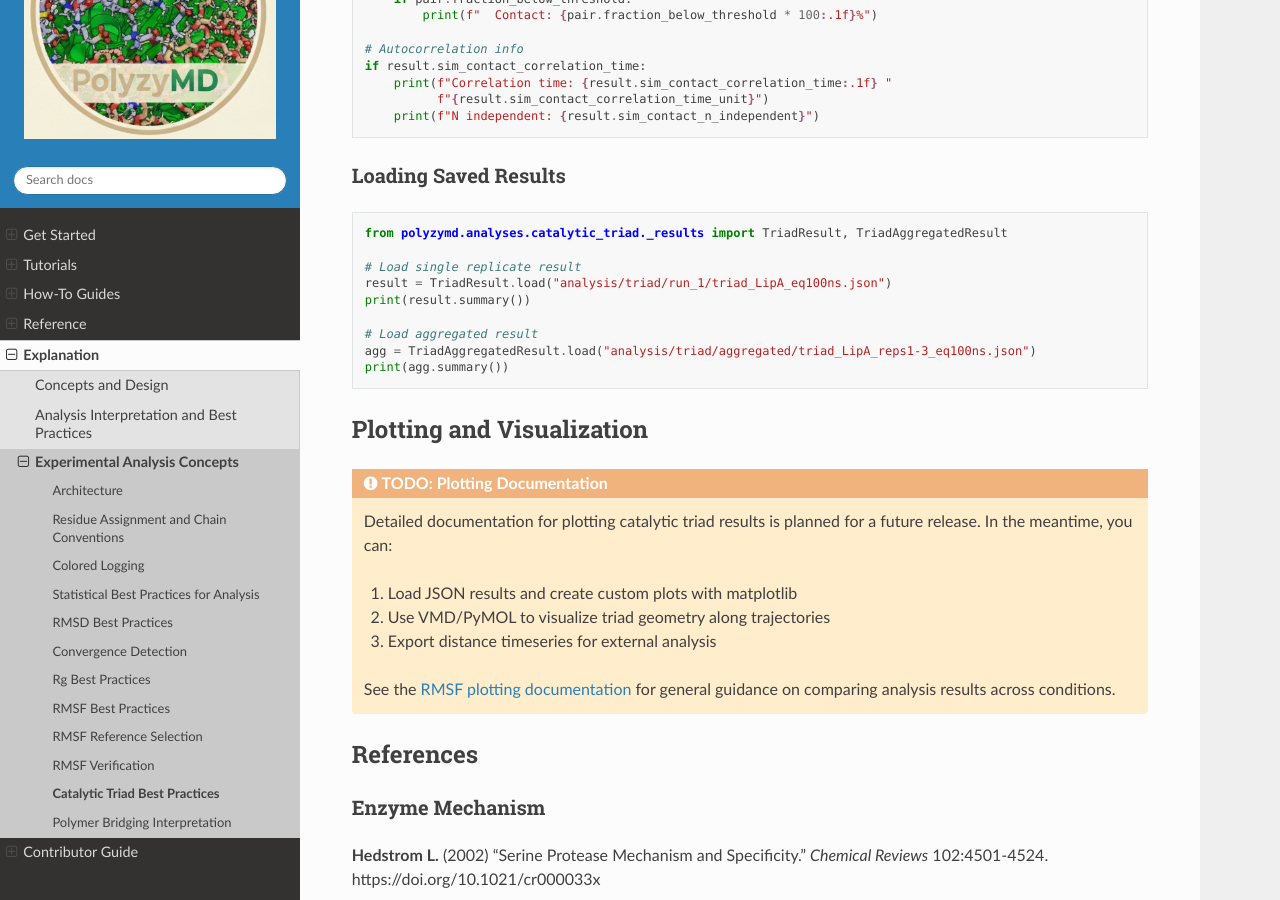
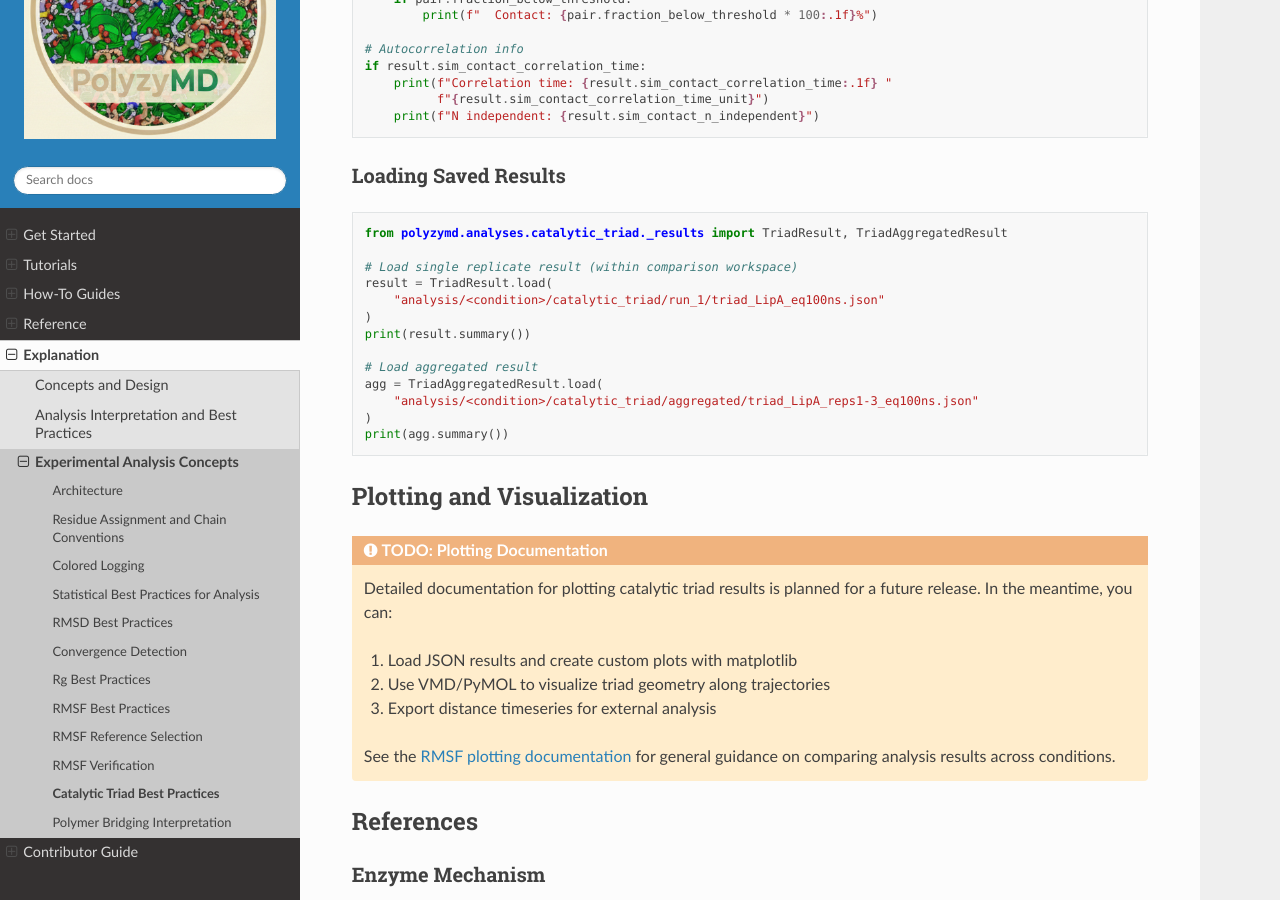
Before and after one commit to joelaforet/polyzymd, a Sphinx documentation site: the page built from docs/source/explanation/analysis_triad_best_practices.md, in a window 1280 px wide and 900 px high, scrolled down 14101 px. Built offline with Sphinx 7.4.7 and the Read the Docs theme 3.1.0, drawn with Linux system fonts in a browser that asks for light colours.

Commit message:
docs: update programmatic result paths in triad best practices (H-09)

````diff
--- a/docs/source/explanation/analysis_triad_best_practices.md
+++ b/docs/source/explanation/analysis_triad_best_practices.md
@@ -653,12 +653,16 @@ if result.sim_contact_correlation_time:
 ```python
 from polyzymd.analyses.catalytic_triad._results import TriadResult, TriadAggregatedResult
 
-# Load single replicate result
-result = TriadResult.load("analysis/triad/run_1/triad_LipA_eq100ns.json")
+# Load single replicate result (within comparison workspace)
+result = TriadResult.load(
+    "analysis/<condition>/catalytic_triad/run_1/triad_LipA_eq100ns.json"
+)
 print(result.summary())
 
 # Load aggregated result
-agg = TriadAggregatedResult.load("analysis/triad/aggregated/triad_LipA_reps1-3_eq100ns.json")
+agg = TriadAggregatedResult.load(
+    "analysis/<condition>/catalytic_triad/aggregated/triad_LipA_reps1-3_eq100ns.json"
+)
 print(agg.summary())
 ```
 
````
